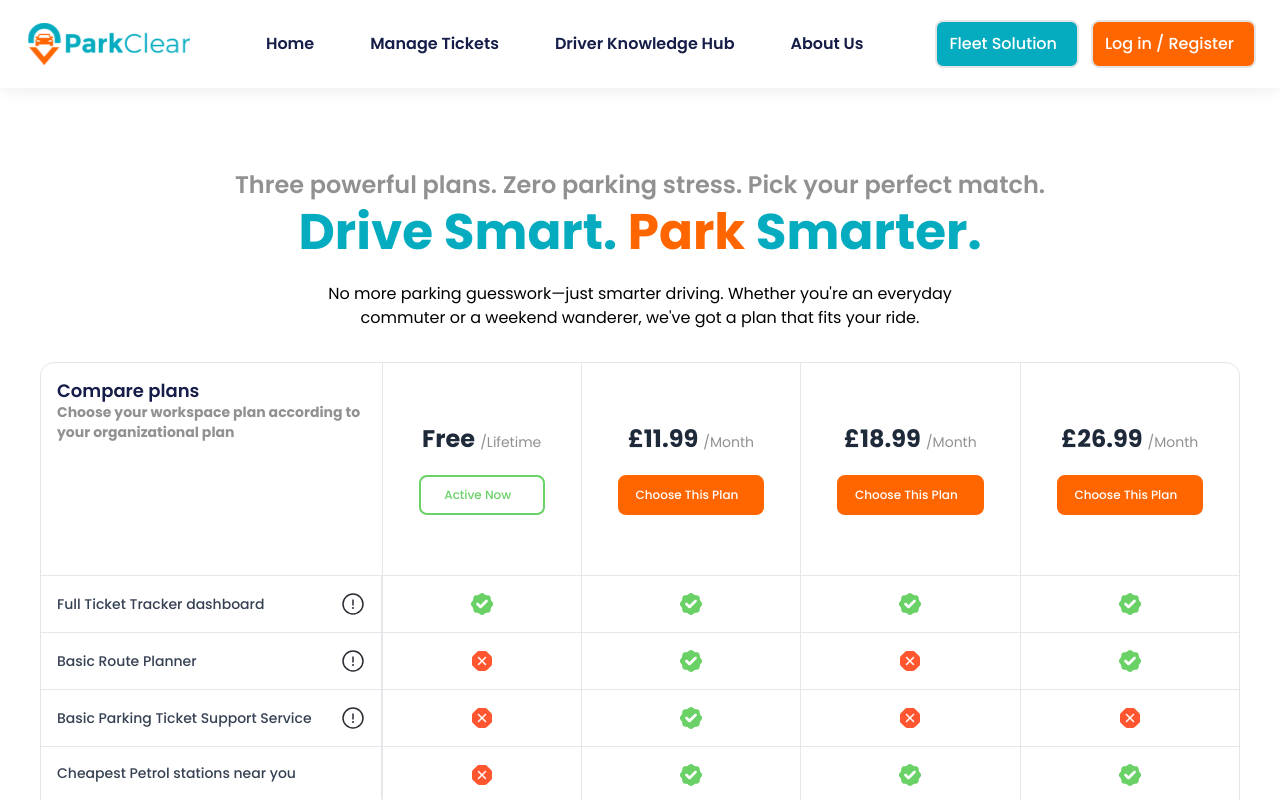
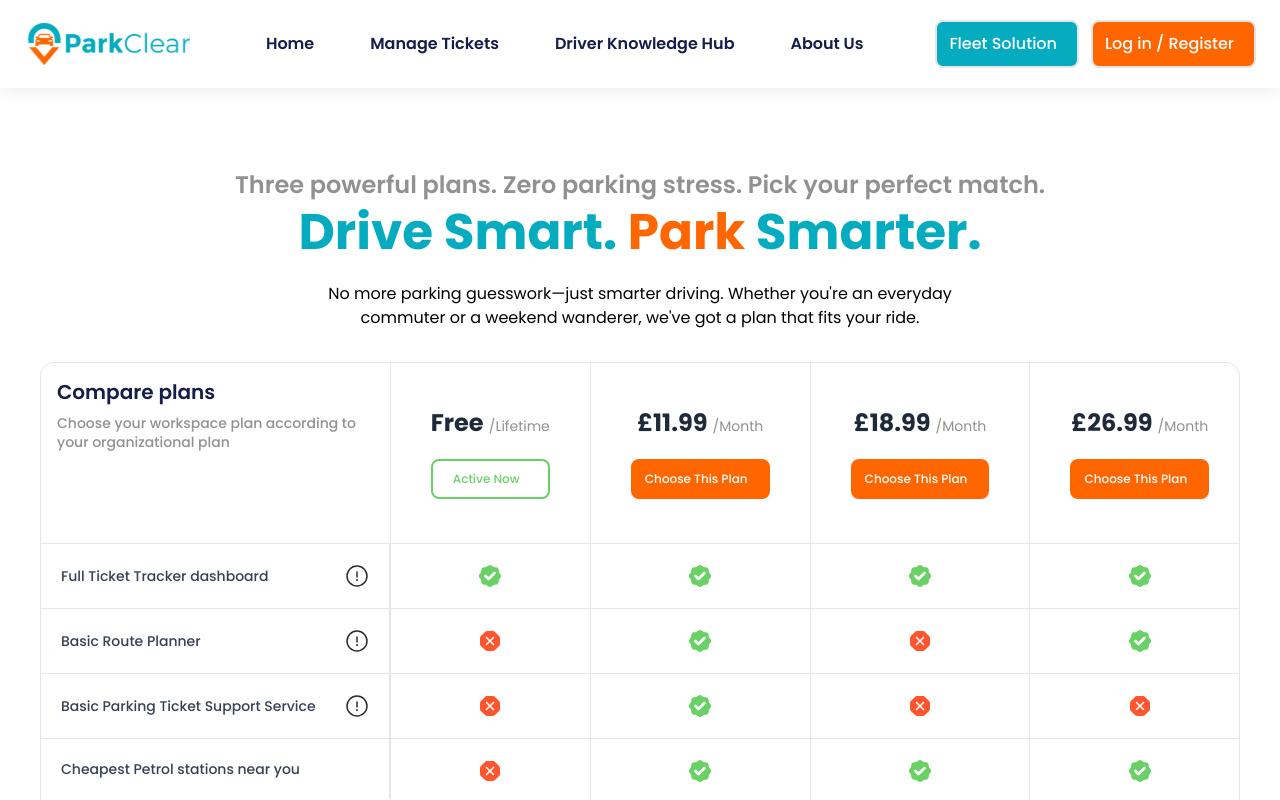
Before and after one commit to towfiqislambd/park-clear, a React (Vite) app: page /subscription-plan in a window 1280 px wide. Shown: the top 800 px of the page. Built offline with nearby package versions, Linux system fonts and the light colour scheme.

Commit message:
pricing plan section completed

```diff
--- a/package.json
+++ b/package.json
@@ -26,6 +26,7 @@
     "react-icons": "^5.5.0",
     "react-otp-input": "^3.1.1",
     "react-router-dom": "^7.5.1",
+    "react-tooltip": "^5.28.1",
     "recharts": "^2.15.3",
     "swiper": "^11.2.6",
     "tailwind-merge": "^3.2.0",
--- a/src/components/subscriptionPlanPage/PricingPlans.jsx
+++ b/src/components/subscriptionPlanPage/PricingPlans.jsx
@@ -1,4 +1,6 @@
 import PrimaryButton from "../common/PrimaryButton";
+import 'react-tooltip/dist/react-tooltip.css';
+import { Tooltip } from 'react-tooltip';
 import { CheckSvg, CrossSvg, TooltipSvg } from "../svg-container/SvgContainer";
 
 const plans = [
@@ -39,11 +41,11 @@ const features = [
   },
   {
     name: 'Basic Route Planner',
-    tooltip: 'TripSaver+: Fuel savings made smarter - TripSaver finds you the cheapest nearby petrol or diesel and helps you track your actual fuel spend over time. Just upload your fuel receipts and tell us your mileage — we’ll do the rest.'
+    tooltip: 'TripSaver+: Fuel savings made smarter - TripSaver finds you the cheapest nearby petrol or diesel and helps you track your actual fuel spend over time. Just upload your fuel receipts and tell us your mileage — we’ll do the rest.'
   },
   {
     name: "Basic Parking Ticket Support Service",
-    tooltip: "Parking Ticket Support Service: We handle the stress, so you don’t have to. Got a pile of PCNs? We can help consolidate, manage the appeals process, and track down lost PCNs from start to finish — on your behalf ***"
+    tooltip: "Parking Ticket Support Service: We handle the stress, so you don’t have to. Got a pile of PCNs? We can help consolidate, manage the appeals process, and track down lost PCNs from start to finish — on your behalf."
   },
   {
     name: 'Cheapest Petrol stations near you',
@@ -63,7 +65,7 @@ const features = [
   },
   {
     name: 'Roadside and Home Breakdown Cover',
-    tooltip: 'Roadside & Home Breakdown Cover: - We’ve got you covered – wherever you are. Whether your car won’t start in the driveway or breaks down miles from home, our partners Breakdown Cover gets you moving again. Fast response, no fuss.'
+    tooltip: 'Roadside & Home Breakdown Cover: We’ve got you covered – wherever you are. Whether your car won’t start in the driveway or breaks down miles from home, our partners Breakdown Cover gets you moving again. Fast response, no fuss.'
   },
   {
     name: 'New Car Support Service',
@@ -89,15 +91,15 @@ const PricingPlans = () => {
             <thead>
               <tr className="text-gray-800 align-top border-b border-gray-200">
                 <th className="p-4 text-left align-top w-[260px] max-w-[280px] border-r border-gray-200 break-words">
-                  <h3 className="text-dark-blue text-lg font-semibold leading-snug">Compare plans</h3>
-                  <p className="text-text-gray text-sm leading-snug">
+                  <h3 className="text-dark-blue text-xl font-semibold leading-snug">Compare plans</h3>
+                  <p className="text-text-gray text-sm leading-snug !font-medium mt-2">
                     Choose your workspace plan according to your organizational plan
                   </p>
                 </th>
                 {plans.map((plan, idx) => (
                   <th
                     key={idx}
-                    className="p-4 text-center align-top border-l border-gray-200 first:border-l-0 text-nowrap"
+                    className="px-5 text-center align-top border-l border-gray-200 first:border-l-0 text-nowrap"
                   >
                     <div className="plan-header">
                       <h3 className="text-2xl 3xl:text-[40px] font-bold text-center capitalize">
@@ -123,23 +125,35 @@ const PricingPlans = () => {
 
             {/* Table Body */}
             <tbody>
-              {features.map((feature, featureIdx) => (
+              {features.map((feature, featureIdx) => {
+                const tooltipId = `tooltip-${featureIdx}`;
+                return (
                   <tr key={featureIdx} className="border-t border-gray-200 text-nowrap">
-                  <td className="p-4 font-medium text-gray-700 flex items-center gap-3 border-r border-gray-200 justify-between">
+                    <td className="p-5 font-medium text-gray-700 flex items-center gap-3 border-r border-gray-200 justify-between">
                       {feature.name}
                       {feature.tooltip && (
+                        <>
                           <p
-                        className="text-gray-400 text-sm"
-                        title={feature.tooltip}
+                            data-tooltip-id={tooltipId}
+                            data-tooltip-content={feature.tooltip}
+                            className="cursor-pointer"
                           >
                             <TooltipSvg />
                           </p>
+                          <Tooltip
+                            id={tooltipId}
+                            place="top"
+                            className="!max-w-[280px] !bg-white !text-gray-800 border !rounded-md shadow-xl whitespace-normal text-sm !z-[9999] !opacity-100"
+                          />
+
+                        </>
                       )}
                     </td>
+
                     {plans.map((plan, planIdx) => (
                       <td
                         key={planIdx}
-                      className="p-4 text-center border-l border-gray-200 first:border-l-0"
+                        className="p-5 text-center border-l border-gray-200 first:border-l-0"
                       >
                         {plan.features[featureIdx] ? (
                           <p className="grid place-items-center"><CheckSvg /></p>
@@ -149,7 +163,8 @@ const PricingPlans = () => {
                       </td>
                     ))}
                   </tr>
-              ))}
+                );
+              })}
             </tbody>
           </table>
         </div>
```
Also changed, not shown: 1 other file (tests, documents, lock files or other folders). Lines whose indentation alone changed are shown as unchanged.
